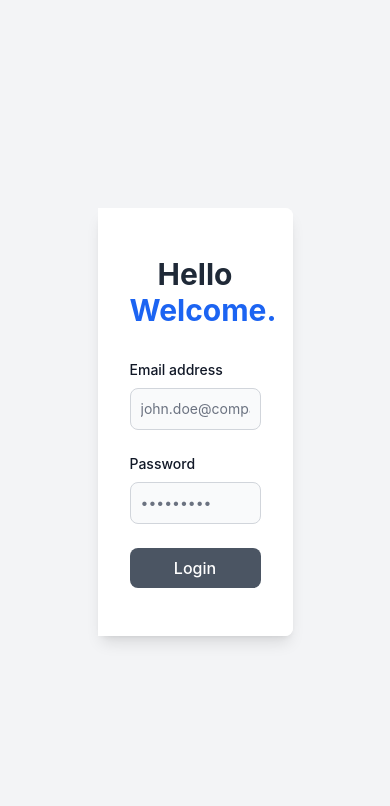
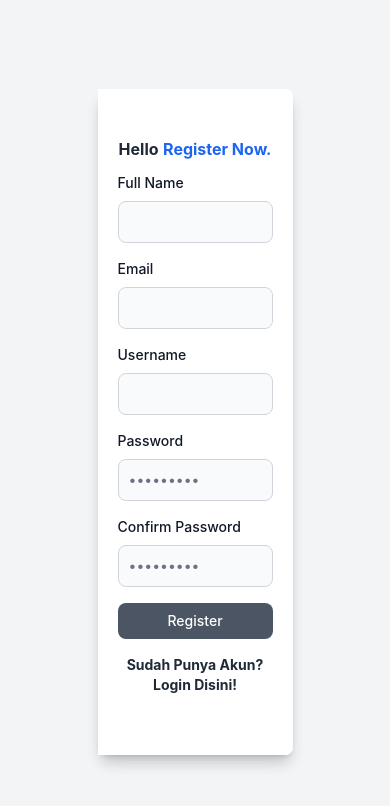
Before and after one commit to KizCode/WEB-PHP, a PHP site: page /register.php in a window 390 px wide. Shown: the top 806 px of the page. Run offline with PHP 8.4, Linux system fonts and the light colour scheme; some libraries are stand-ins or nearby versions.

Commit message:
WEB UPDATE

```diff
--- a/register.php
+++ b/register.php
@@ -10,48 +10,66 @@
 </head>
 
 <body class="flex items-center justify-center min-h-screen bg-gray-100">
-    <div class="flex flex-col md:flex-row rounded-lg shadow-lg bg-white w-2/4 ">
+    <div class="w-2/4 mx-auto max-w-lg sm:px-1 bg-white rounded-lg shadow-lg">
+        <div class="flex flex-col md:flex-row rounded-lg shadow-lg bg-white w-auto">
             <!-- Left Section -->
-        <div class="w-full md:w-1/2 bg-white rounded-r-lg px-8 py-12">
-            <div class="text-center mb-8">
-                <h1 class="text-gray-800 font-bold text-3xl inline-block">Hello</h1>
-                <h1 class="text-blue-600 font-bold text-3xl inline-block">Welcome.</h1>
+            <div class="w-full md:w-3/4 text-base md:text-lg lg:text-2xl bg-white bg-opacity-0 mx-auto rounded-r-lg px-2 py-12">
+                <div class="text-center mb-2">
+                    <h1 class="text-gray-800 font-bold text-base md:text-lg lg:text-2xl inline-block">Hello</h1>
+                    <h1 class="text-blue-600 font-bold text-base md:text-lg lg:text-2xl inline-block">Register Now.</h1>
                 </div>
-            <form action="proses_input.php" method="post" class="space-y-6 text-start">
+                <form action="register_proces.php" method="post" class="space-y-4 m-3 text-start">
+                    <!-- Full Name -->
                     <div class="flex flex-col items-start">
-                    <label for="email" class="block mb-2 text-sm font-medium text-gray-900">Email address</label>
+                        <label for="fullname" class="block mb-2 text-sm font-medium text-gray-900">Full Name</label>
+                        <input name="fullname" type="text" id="fullname"
+                            class="bg-gray-50 border border-gray-300 text-gray-900 text-sm rounded-lg focus:ring-blue-500 focus:border-blue-500 block w-full p-2.5"
+                            required />
+                    </div>
+                    <!-- Email -->
+                    <div class="flex flex-col items-start">
+                        <label for="email" class="block mb-2 text-sm font-medium text-gray-900">Email</label>
                         <input name="email" type="email" id="email"
                             class="bg-gray-50 border border-gray-300 text-gray-900 text-sm rounded-lg focus:ring-blue-500 focus:border-blue-500 block w-full p-2.5"
-                        placeholder="john.doe@company.com" required />
+                            required />
                     </div>
+                    <!-- Username -->
+                    <div class="flex flex-col items-start">
+                        <label for="username" class="block mb-2 text-sm font-medium text-gray-900">Username</label>
+                        <input name="username" type="text" id="username"
+                            class="bg-gray-50 border border-gray-300 text-gray-900 text-sm rounded-lg focus:ring-blue-500 focus:border-blue-500 block w-full p-2.5"
+                            required />
+                    </div>
+                    <!-- Password -->
                     <div class="flex flex-col items-start">
                         <label for="password" class="block mb-2 text-sm font-medium text-gray-900">Password</label>
                         <input name="password" type="password" id="password"
                             class="bg-gray-50 border border-gray-300 text-gray-900 text-sm rounded-lg focus:ring-blue-500 focus:border-blue-500 block w-full p-2.5"
                             placeholder="•••••••••" required />
                     </div>
+                    <!-- Confirm Password -->
+                    <div class="flex flex-col items-start">
+                        <label for="confirm_password" class="block mb-2 text-sm font-medium text-gray-900">Confirm Password</label>
+                        <input name="confirm_password" type="password" id="confirm_password"
+                            class="bg-gray-50 border border-gray-300 text-gray-900 text-sm rounded-lg focus:ring-blue-500 focus:border-blue-500 block w-full p-2.5"
+                            placeholder="•••••••••" required />
+                    </div>
+                    <!-- Submit Button -->
                     <div class="flex justify-start">
                         <button type="submit"
-                        class="w-full bg-gray-600 text-white font-medium py-2 px-4 rounded-lg hover:bg-blue-700 focus:ring-2 focus:ring-blue-500">
-                        Login
+                            class="w-full bg-gray-600 text-white font-medium py-2 px-4 rounded-lg hover:bg-blue-700 text-sm md:text-lg focus:ring-2 focus:ring-blue-500">
+                            Register
                         </button>
+                    </div>
+                    <!-- Link to Login -->
+                    <div class="text-center text-gray-800 hover:text-blue-600 font-bold text-sm md:text-xl">
+                        <a href="login.php">Sudah Punya Akun? Login Disini!</a>
                     </div>
                 </form>
             </div>
-
-        <!-- Right Section -->
-        <div class="hidden md:block w-3/4 rounded-r-lg" style="background-image: url('https://png.pngtree.com/thumb_back/fh260/background/20230408/pngtree-powder-smoke-colorful-background-image_2164096.jpg'); background-size: cover; background-position: center;">>
-            <div class="flex items-center justify-center h-full px-16 py-12">
-                <div class="text-center">
-                    <h1 class="text-white font-bold text-4xl mb-4">Genius Task</h1>
-                    <p class="text-white text-lg mb-6">
-                        This app makes managing your tasks super easy, gets every job done on time, and boosts your
-                        daily productivity.
-                    </p>
         </div>
     </div>
-        </div>
-    </div>
+
 </body>
 
 </html>
```
Also changed, not shown: login.php (+35 -30 lines), file/bg/bg1.jpg (added). Lines whose indentation alone changed are shown as unchanged.
